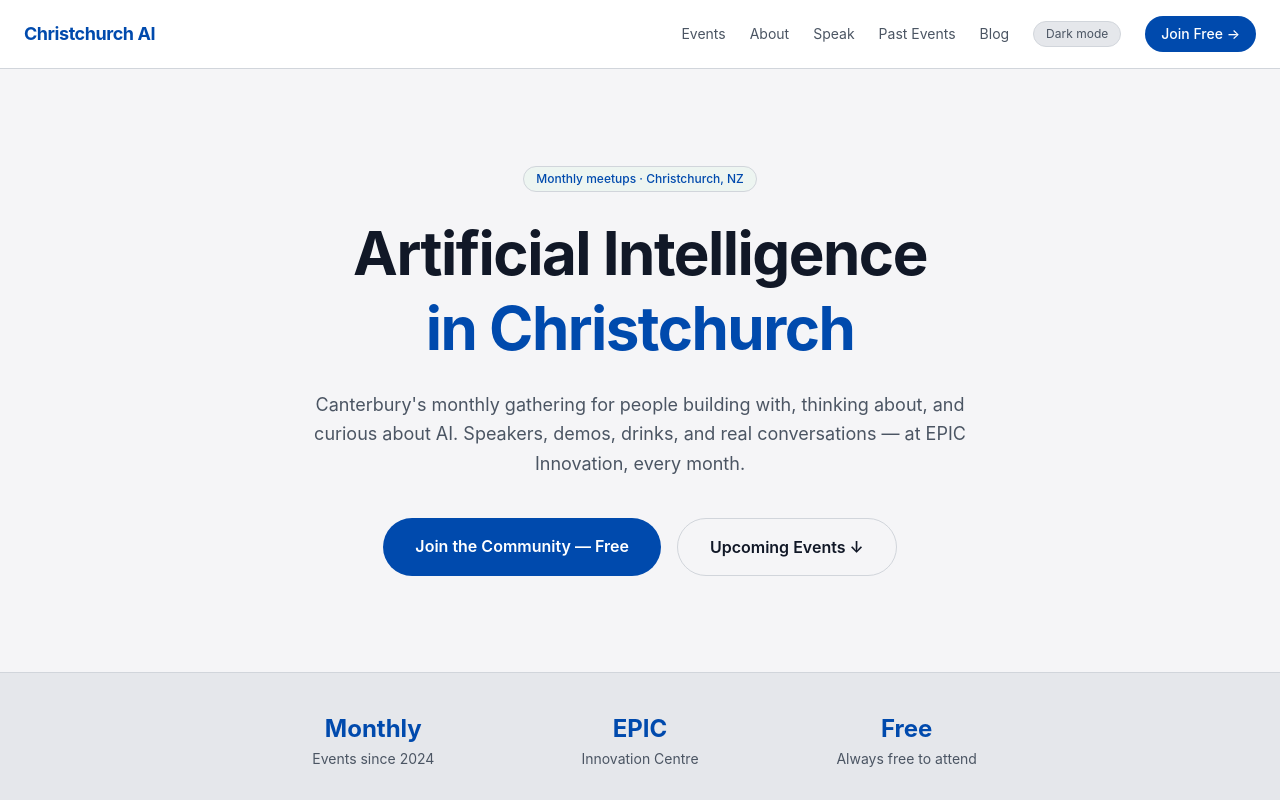
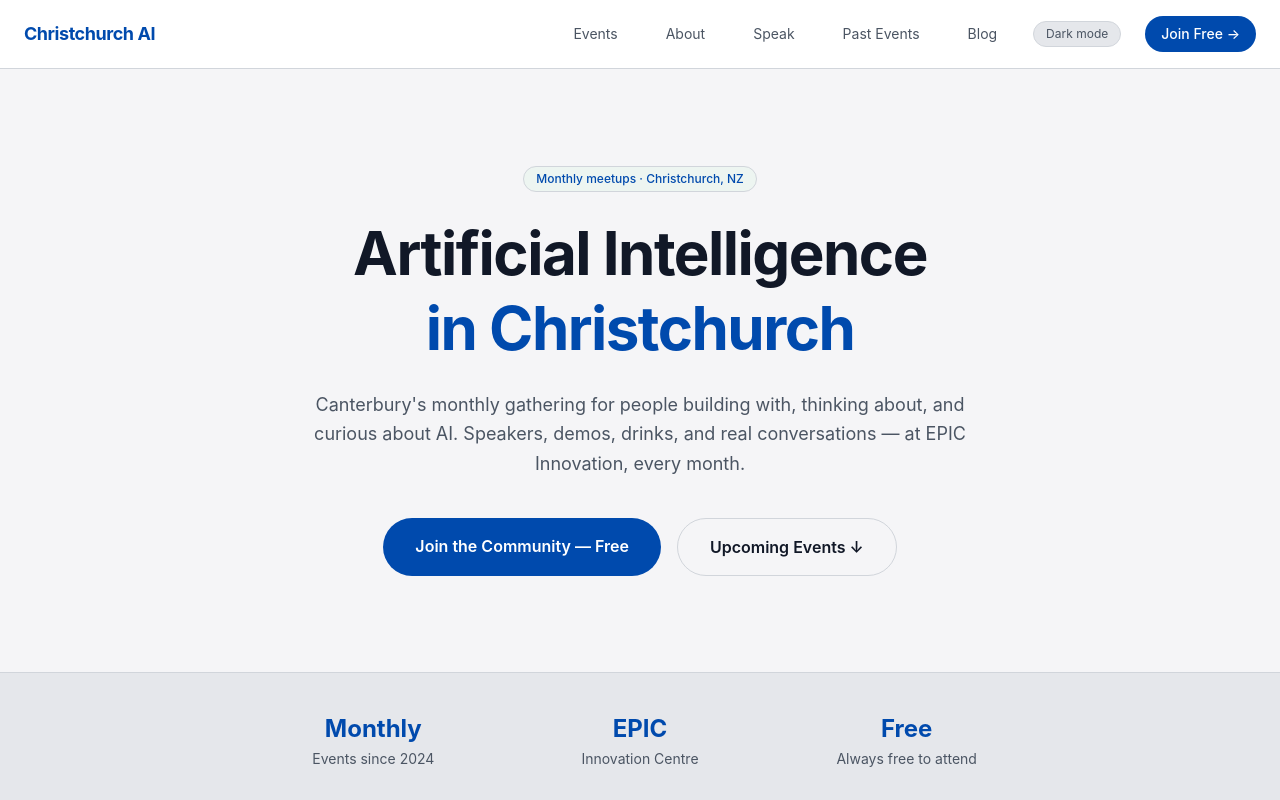
Before and after one commit to caelanhuntress/christchurch-ai, a Next.js app: page / in a window 1280 px wide. Shown: the top 800 px of the page. Built offline with nearby package versions, Linux system fonts and the light colour scheme.

Commit message:
Homepage nav: blue rounded hover background like Join Free button

```diff
--- a/app/page.tsx
+++ b/app/page.tsx
@@ -142,11 +142,11 @@ export default function Home() {
           style={{ borderColor: "var(--border)", background: "rgba(255,255,255,0.95)" }}>
           <div className="font-bold text-lg tracking-tight" style={{ color: "var(--accent)" }}>Christchurch AI</div>
           <div className="flex items-center gap-6 text-sm" style={{ color: "var(--text-muted)" }}>
-            <a href="#events" className="hover:text-white transition-colors">Events</a>
-            <a href="#about" className="hover:text-white transition-colors">About</a>
-            <a href="#speak" className="hover:text-white transition-colors">Speak</a>
-            <Link href="/past-events" className="hover:text-white transition-colors">Past Events</Link>
-            <Link href="/blog" className="hover:text-white transition-colors">Blog</Link>
+            <a href="#events" className="hover:text-white hover:bg-[#004aad] hover:rounded-full px-3 py-2 transition-all">Events</a>
+            <a href="#about" className="hover:text-white hover:bg-[#004aad] hover:rounded-full px-3 py-2 transition-all">About</a>
+            <a href="#speak" className="hover:text-white hover:bg-[#004aad] hover:rounded-full px-3 py-2 transition-all">Speak</a>
+            <Link href="/past-events" className="hover:text-white hover:bg-[#004aad] hover:rounded-full px-3 py-2 transition-all">Past Events</Link>
+            <Link href="/blog" className="hover:text-white hover:bg-[#004aad] hover:rounded-full px-3 py-2 transition-all">Blog</Link>
             <ThemeToggle />
             <a
               href="https://meetup.com/christchurch-ai"
```
